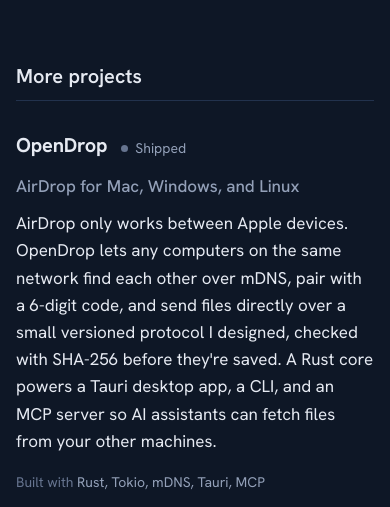
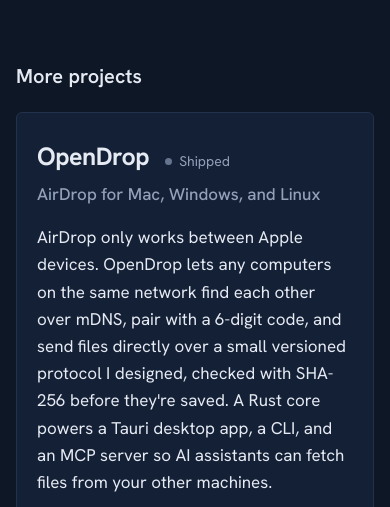
Before and after one commit to AJChaikovsky/portfolio-website, a plain HTML site: page index.html in a window 390 px wide. Shown: the part 3528-4035 px from the top of the page. Drawn offline with Linux system fonts and the light colour scheme; no server answers.

Commit message:
Show every project as a panel card, two per row under More projects
The six non-featured projects now use the same panel as the featured ones,
laid out two per row on wide screens (one on phones) with their links
aligned along the bottom of each card.

Co-Authored-By: Claude Opus 5.5 <noreply@anthropic.com>

```diff
--- a/index.html
+++ b/index.html
@@ -76,7 +76,7 @@
       <div class="featured" id="featured"></div>
       <div class="more" id="more">
         <h3 class="more-title">More projects</h3>
-        <ul class="more-list" id="more-list"></ul>
+        <div class="featured more-grid" id="more-list"></div>
       </div>
     </section>
 
--- a/main.js
+++ b/main.js
@@ -54,7 +54,7 @@ function stackNode(project) {
   return p;
 }
 
-/* ---------- Featured: wide panels with headline results ---------- */
+/* ---------- Project panels (featured ones also get headline results) ---------- */
 function buildPanel(project) {
   const panel = el("article", "panel");
   if (project.image) {
@@ -99,29 +99,11 @@ function buildPanel(project) {
   return panel;
 }
 
-/* ---------- More projects: a ruled list ---------- */
-function buildRow(project) {
-  const li = el("li", "row");
-  const head = el("div", "row-head");
-  head.appendChild(el("h4", null, project.title));
-  head.appendChild(statusNode(project.status));
-  li.appendChild(head);
-
-  const body = el("div", "row-body");
-  body.appendChild(el("p", "hook", project.hook));
-  body.appendChild(el("p", "description", project.description));
-  const stack = stackNode(project);
-  if (stack) body.appendChild(stack);
-  body.appendChild(linksNode(project));
-  li.appendChild(body);
-  return li;
-}
-
 const featuredEl = document.getElementById("featured");
 const moreList = document.getElementById("more-list");
 PROJECTS.filter((p) => p.featured).forEach((p) => featuredEl.appendChild(buildPanel(p)));
 const rest = PROJECTS.filter((p) => !p.featured);
-rest.forEach((p) => moreList.appendChild(buildRow(p)));
+rest.forEach((p) => moreList.appendChild(buildPanel(p))); // same panel as featured, without results
 if (!rest.length) document.getElementById("more").hidden = true;
 
 /* ---------- Headline numbers count up when a panel scrolls into view ---------- */
--- a/styles.css
+++ b/styles.css
@@ -419,7 +419,7 @@ a {
   color: var(--faint);
 }
 
-/* ---------- Featured panels ---------- */
+/* ---------- Project panels ---------- */
 .featured {
   display: grid;
   gap: 20px;
@@ -510,50 +510,31 @@ a {
   display: none;
 }
 
+/* Two cards per row on wide screens, one on narrow ones */
+.more-grid {
+  grid-template-columns: repeat(auto-fill, minmax(min(100%, 440px), 1fr));
+}
+
+.more-grid .panel {
+  padding: 30px 32px;
+}
+
+/* Cards in a row share a height; keep their links lined up along the bottom */
+.more-grid .panel-text {
+  display: flex;
+  flex-direction: column;
+  height: 100%;
+}
+
+.more-grid .project-links {
+  margin-top: auto;
+  padding-top: 20px;
+}
+
 .more-title {
-  margin: 0 0 8px;
+  margin: 0 0 20px;
   font-size: var(--step-1);
   font-weight: 600;
-}
-
-.more-list {
-  list-style: none;
-  margin: 0;
-  padding: 0;
-}
-
-.row {
-  display: grid;
-  grid-template-columns: minmax(180px, 260px) minmax(0, 1fr);
-  gap: 32px;
-  padding: 28px 0;
-  border-top: 1px solid var(--rule);
-}
-
-.row:last-child {
-  border-bottom: 1px solid var(--rule);
-}
-
-.row-head {
-  display: flex;
-  flex-direction: column;
-  align-items: flex-start;
-  gap: 6px;
-}
-
-.row h4 {
-  margin: 0;
-  font-size: var(--step-1);
-  font-weight: 700;
-  letter-spacing: -0.01em;
-}
-
-.row .hook {
-  margin-top: 0;
-}
-
-.row .description {
-  margin-top: 10px;
 }
 
 /* ---------- About ---------- */
@@ -634,18 +615,6 @@ a {
     grid-template-columns: repeat(auto-fit, minmax(150px, 1fr));
   }
 
-  .row {
-    grid-template-columns: 1fr;
-    gap: 12px;
-  }
-
-  .row-head {
-    flex-direction: row;
-    flex-wrap: wrap;
-    align-items: baseline;
-    gap: 6px 14px;
-  }
-
   .about {
     grid-template-columns: 1fr;
     gap: 32px;
@@ -674,7 +643,8 @@ a {
     padding-top: 80px;
   }
 
-  .panel {
+  .panel,
+  .more-grid .panel {
     padding: 24px 20px;
   }
 
```
